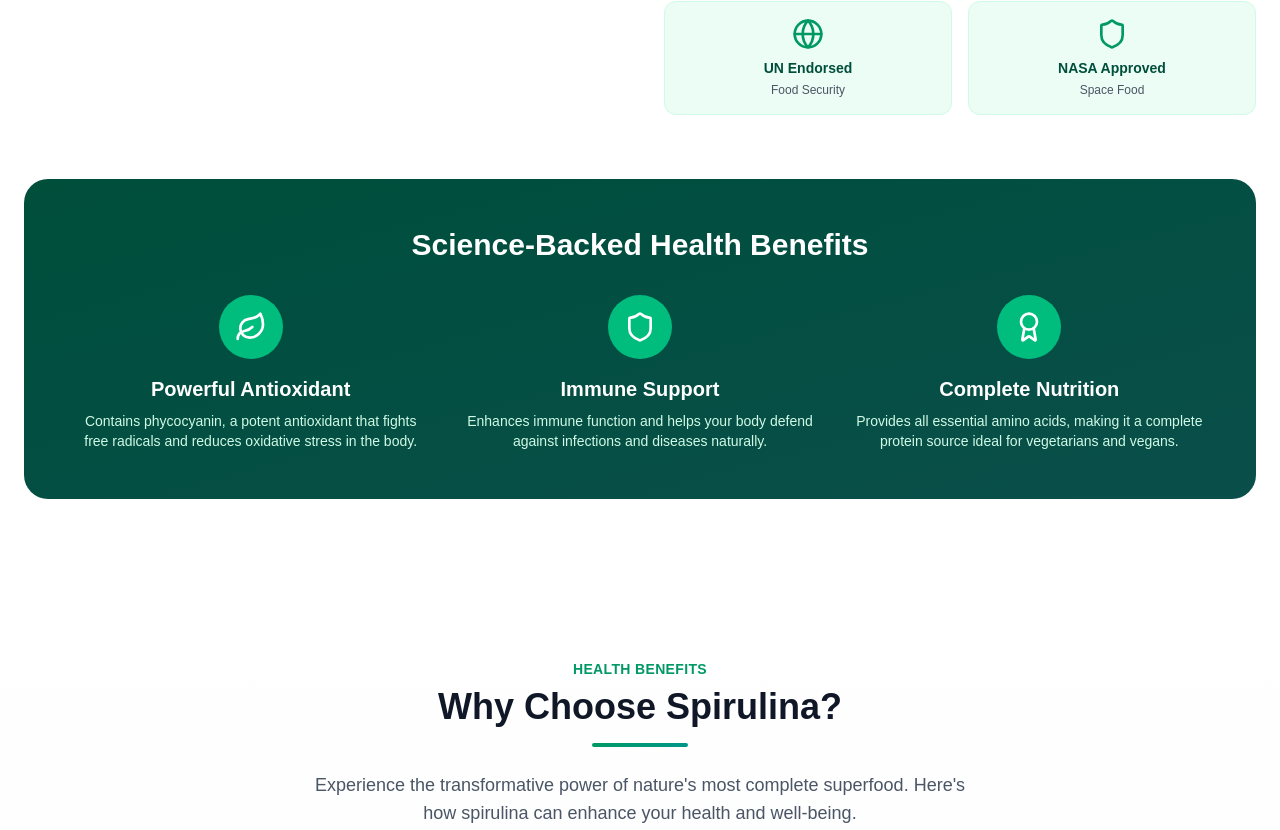
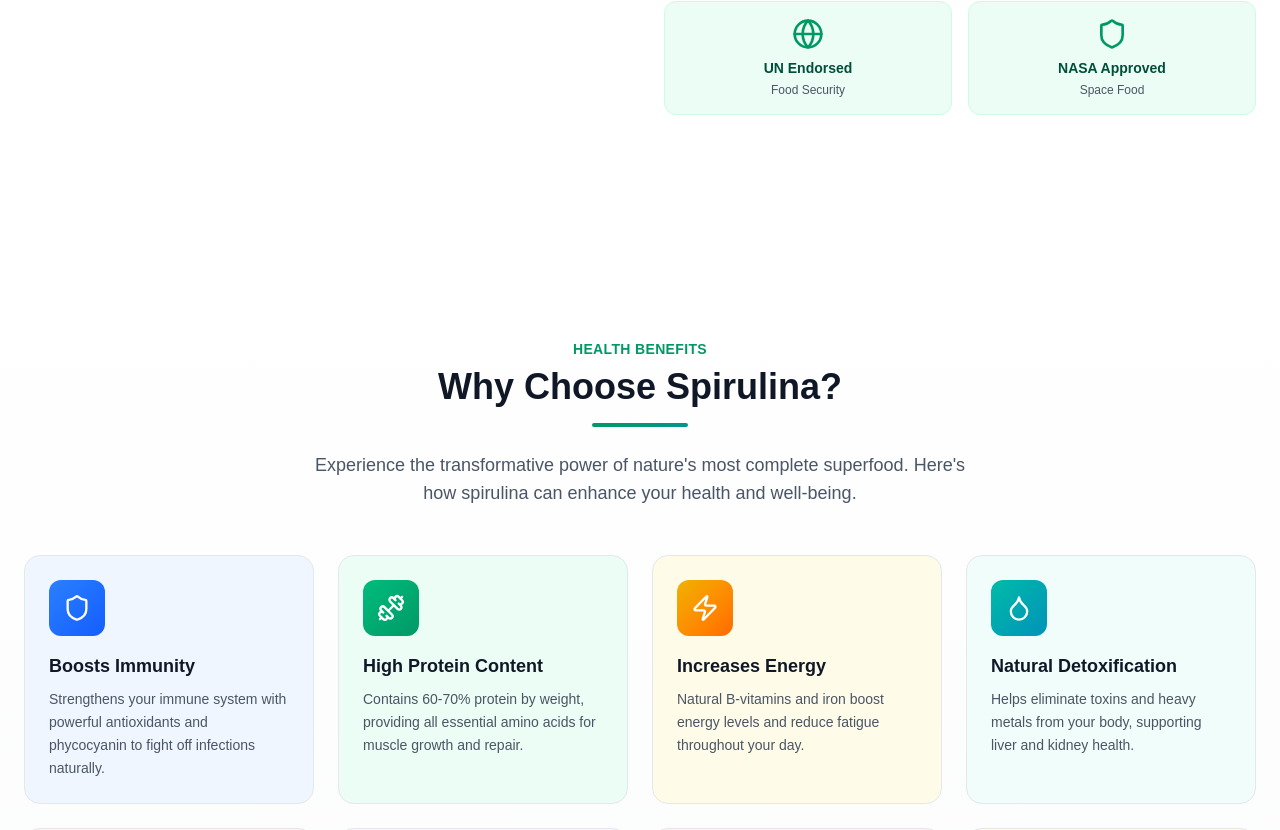
Before and after one commit to premg514/spilora, a Next.js app: page / in a window 1280 px wide. Shown: the part 1664-2494 px from the top of the page. Built offline with nearby package versions, Linux system fonts and the light colour scheme.

Commit message:
final version

```diff
--- a/components/AboutSpirulina.tsx
+++ b/components/AboutSpirulina.tsx
@@ -151,44 +151,7 @@ export default function AboutSpirulina() {
           </div>
         </div>
 
-        {/* Scientific Benefits */}
-        <div className="bg-gradient-to-br from-emerald-900 to-teal-900 rounded-3xl p-8 sm:p-12 text-white">
-          <h3 className="text-2xl sm:text-3xl font-bold mb-8 text-center">
-            Science-Backed Health Benefits
-          </h3>
-          <div className="grid md:grid-cols-3 gap-8">
-            <div className="text-center">
-              <div className="w-16 h-16 bg-emerald-500 rounded-full flex items-center justify-center mx-auto mb-4">
-                <Leaf size={32} />
-              </div>
-              <h4 className="font-bold text-xl mb-2">Powerful Antioxidant</h4>
-              <p className="text-emerald-100 text-sm">
-                Contains phycocyanin, a potent antioxidant that fights free
-                radicals and reduces oxidative stress in the body.
-              </p>
-            </div>
-            <div className="text-center">
-              <div className="w-16 h-16 bg-emerald-500 rounded-full flex items-center justify-center mx-auto mb-4">
-                <Shield size={32} />
-              </div>
-              <h4 className="font-bold text-xl mb-2">Immune Support</h4>
-              <p className="text-emerald-100 text-sm">
-                Enhances immune function and helps your body defend against
-                infections and diseases naturally.
-              </p>
-            </div>
-            <div className="text-center">
-              <div className="w-16 h-16 bg-emerald-500 rounded-full flex items-center justify-center mx-auto mb-4">
-                <Award size={32} />
-              </div>
-              <h4 className="font-bold text-xl mb-2">Complete Nutrition</h4>
-              <p className="text-emerald-100 text-sm">
-                Provides all essential amino acids, making it a complete protein
-                source ideal for vegetarians and vegans.
-              </p>
-            </div>
-          </div>
-        </div>
+
       </div>
     </section>
   );
--- a/components/Footer.tsx
+++ b/components/Footer.tsx
@@ -108,15 +108,7 @@ export default function Footer() {
                   +91 9100057026
                 </a>
               </li>
-              <li className="flex items-start space-x-3 text-emerald-200">
-                <Mail size={18} className="mt-1 flex-shrink-0" />
-                <a
-                  href="mailto:spilora@gmail.com"
-                  className="text-sm hover:text-white transition-colors duration-300"
-                >
-                  spilora@gmail.com
-                </a>
-              </li>
+
             </ul>
           </div>
 
```
